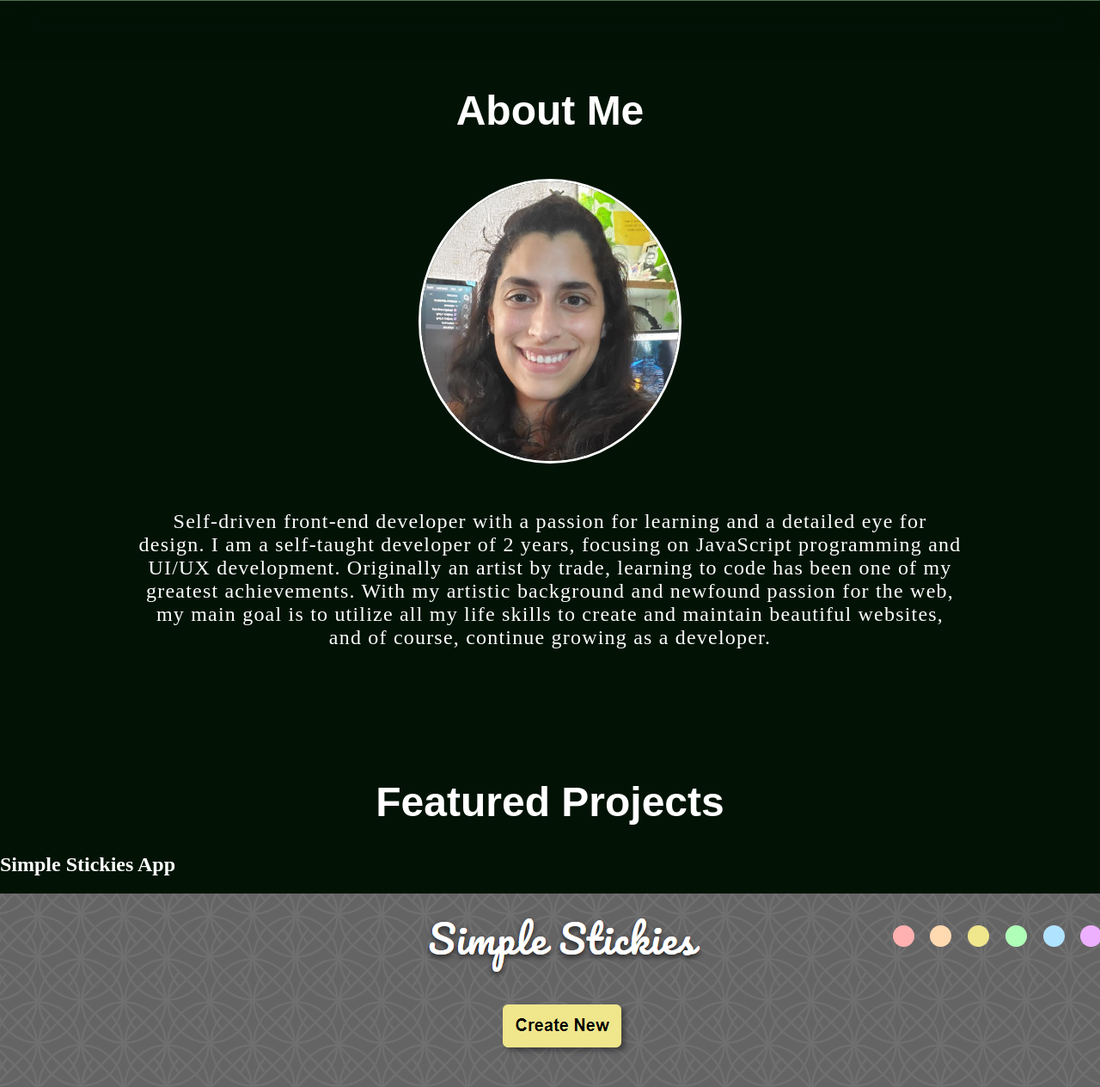
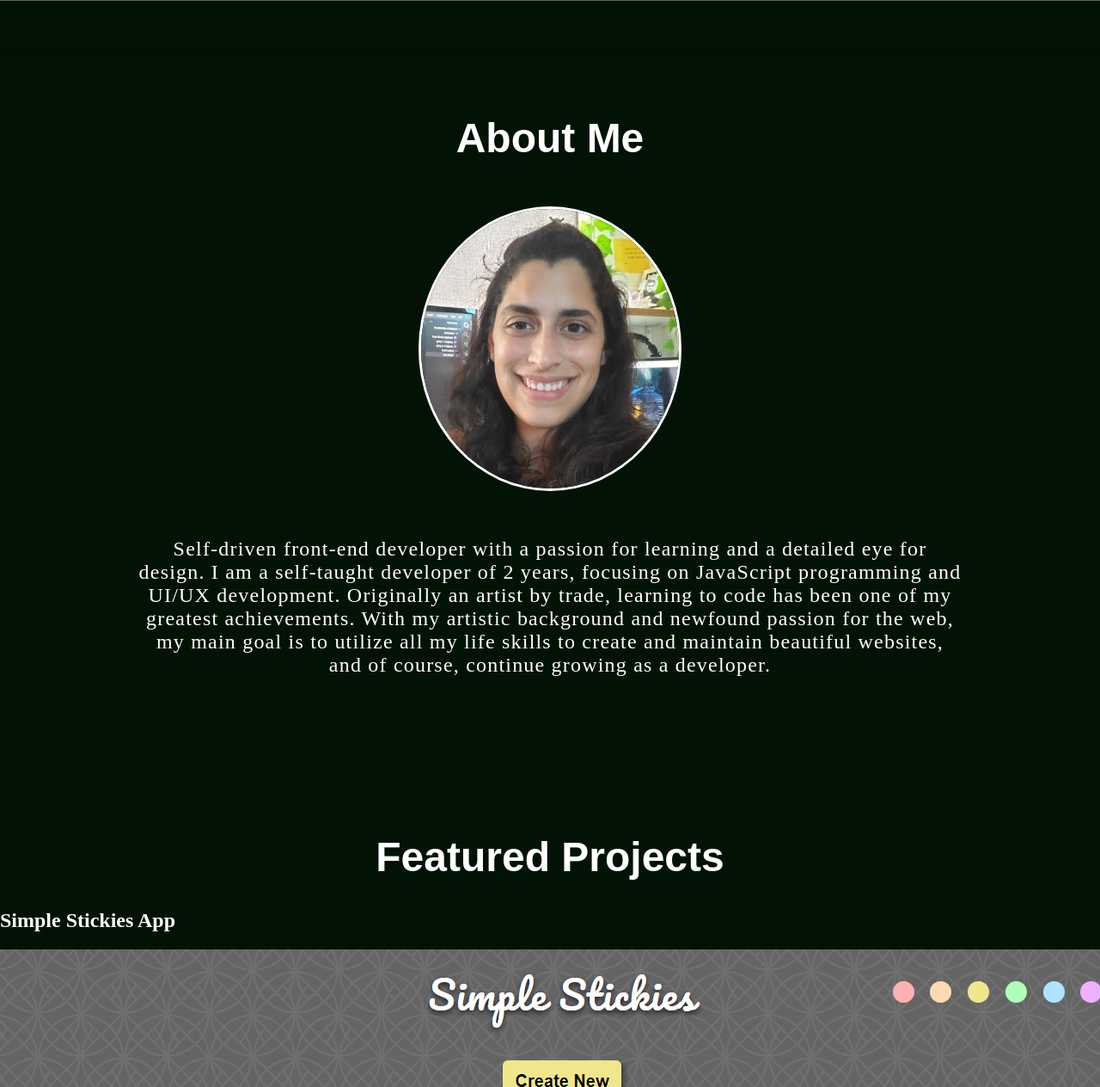
Before and after one commit to vilodye1/vilodye1.github.io, a PHP site: page / in a window 1280 px wide; the page is wider, and only the part inside the window is pictured. Shown: the part 838-2102 px from the top of that part at 86% size. Run offline with PHP 8.4, Linux system fonts and the light colour scheme; some web fonts are replaced.

Commit message:
Update styles.css

```diff
--- a/styles.css
+++ b/styles.css
@@ -93,7 +93,7 @@ a {
 .section-title {
     font-family: Macondo, sans-serif;
     font-size: 48px;
-    margin-top: 100px;
+    padding-top: 100px;
     text-align: center;
 }
 .profile-img {
```
